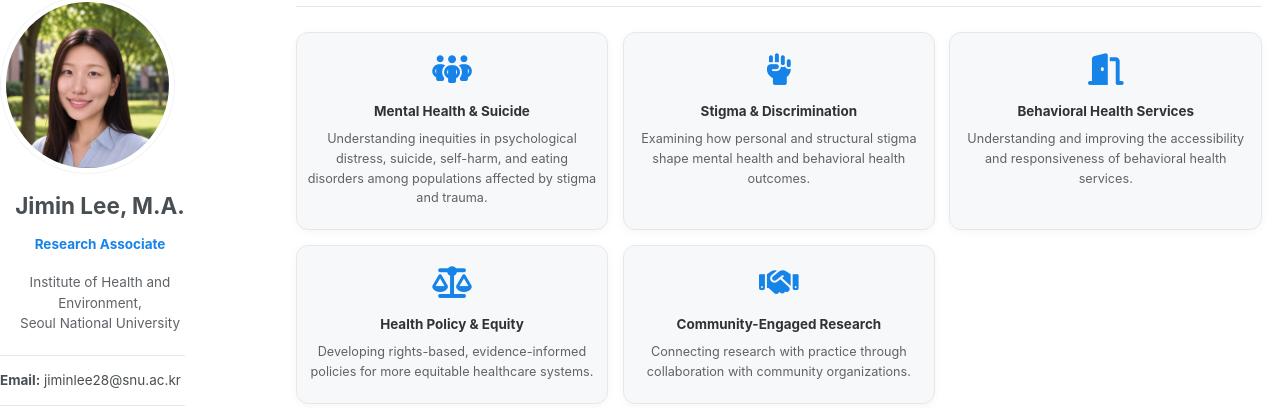
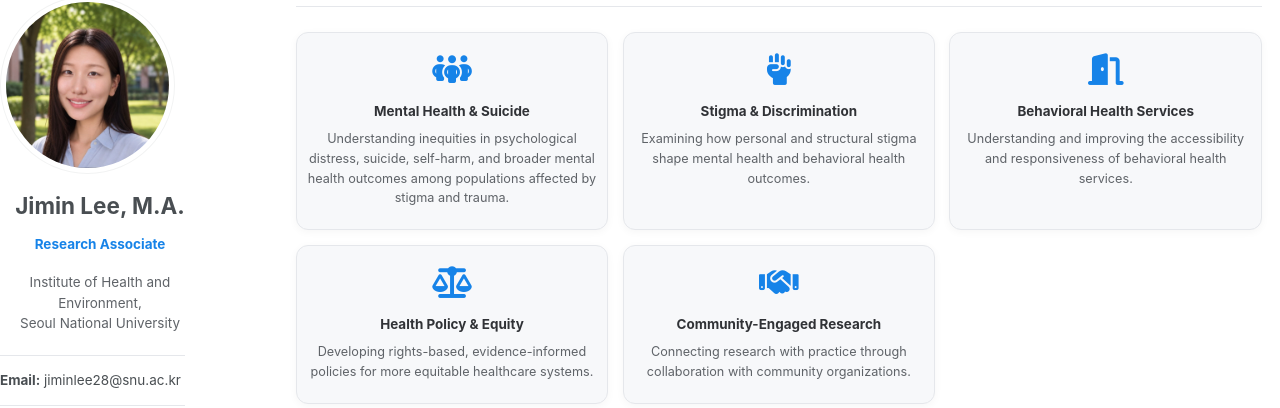
Before and after one commit to jiminlee-research/jiminlee-research.github.io, a Jekyll site: the page built from _pages/publications.html, in a window 1280 px wide and 900 px high. Shown: the part 170-578 px from the top of the window. Built offline with Jekyll 4.4.1, drawn with Linux system fonts in a browser that asks for light colours; a style sheet for code colours, icons or effects is not loaded.

Commit message:
Broaden first card description
Co-Authored-By: Claude Opus 5.5 <noreply@anthropic.com>
Claude-Session: https://claude.ai/code/session_01PcjxNfDHwsJtJ6agebrJHV

```diff
--- a/_pages/publications.html
+++ b/_pages/publications.html
@@ -61,7 +61,7 @@ author_profile: true
 
 <div class="ri-head"><h2>Research Interests</h2></div>
 <div class="ri-grid">
-  <div class="ri-card"><i class="fa-solid fa-people-group" aria-hidden="true"></i><h3>Mental Health &amp; Suicide</h3><p>Understanding inequities in psychological distress, suicide, self-harm, and eating disorders among populations affected by stigma and trauma.</p></div>
+  <div class="ri-card"><i class="fa-solid fa-people-group" aria-hidden="true"></i><h3>Mental Health &amp; Suicide</h3><p>Understanding inequities in psychological distress, suicide, self-harm, and broader mental health outcomes among populations affected by stigma and trauma.</p></div>
   <div class="ri-card"><i class="fa-solid fa-hand-fist" aria-hidden="true"></i><h3>Stigma &amp; Discrimination</h3><p>Examining how personal and structural stigma shape mental health and behavioral health outcomes.</p></div>
   <div class="ri-card"><i class="fa-solid fa-door-open" aria-hidden="true"></i><h3>Behavioral Health Services</h3><p>Understanding and improving the accessibility and responsiveness of behavioral health services.</p></div>
   <div class="ri-card"><i class="fa-solid fa-scale-balanced" aria-hidden="true"></i><h3>Health Policy &amp; Equity</h3><p>Developing rights-based, evidence-informed policies for more equitable healthcare systems.</p></div>
```
